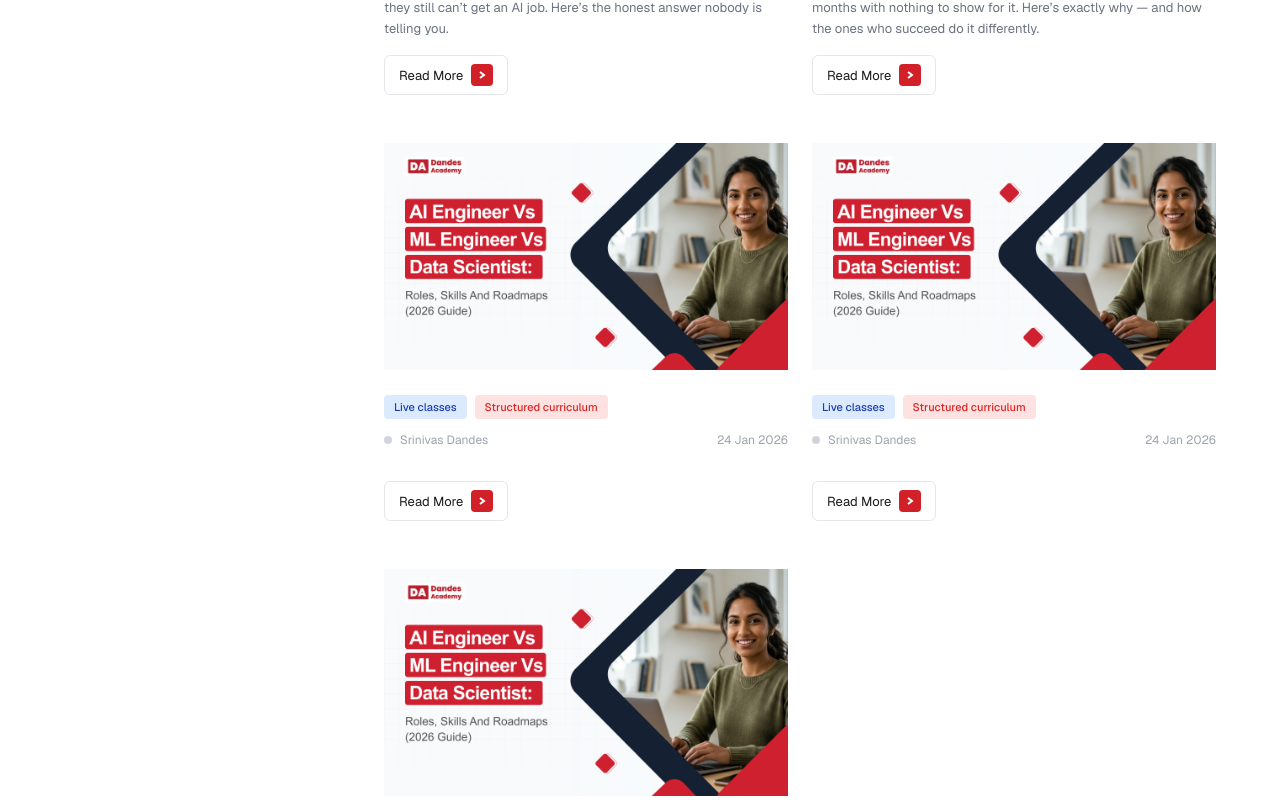
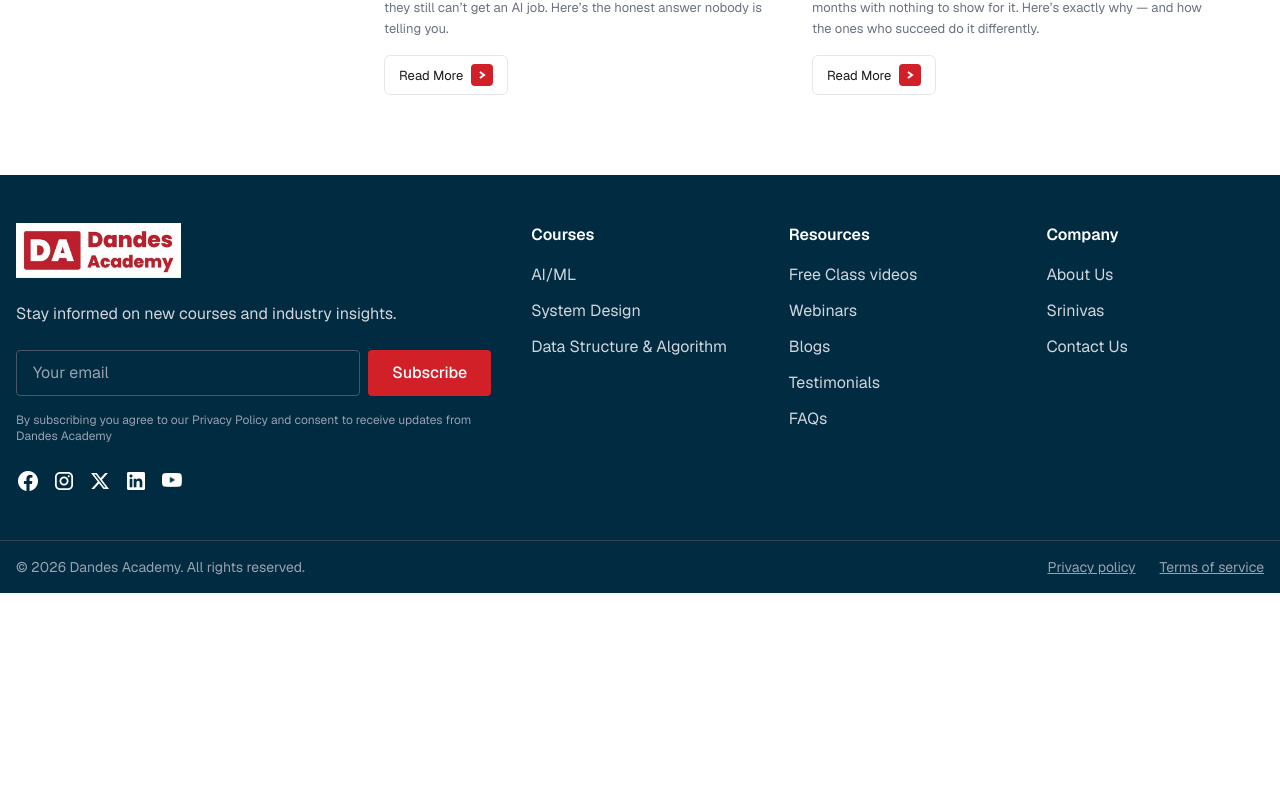
Before and after one commit to srinivas-dande/dandes-website-v1.0, a Next.js app: page /blogs in a window 1280 px wide. Shown: the part 2155-2960 px from the top of the page. After the commit the page ends 2748 px from the top, so only its background shows below. Built offline with nearby package versions, Linux system fonts and the light colour scheme; no server answers; the database is empty.

Commit message:
blogs removed

```diff
--- a/src/app/blogs/blog-listing-section.jsx
+++ b/src/app/blogs/blog-listing-section.jsx
@@ -29,9 +29,7 @@ const allBlogPosts = [
   { id: 4, slug: 'ai-engineer-vs-data-scientist-vs-ml-engineer-vs-data-engineer', image: '/blog/post-4.png', tags: ['Live classes', 'Structured curriculum'], author: 'Srinivas Dandes', date: '24 Jan 2026', title: 'AI Engineer vs Data Scientist vs ML Engineer vs Data Engineer', description: 'These four roles are constantly confused. They pay differently, require different skills, and lead to very different careers. Here’s the definitive breakdown.' },
   { id: 5, slug: 'why-learning-python-alone-will-not-make-you-an-ai-engineer', image: '/blog/post-5.png', tags: ['Live classes', 'Structured curriculum'], author: 'Srinivas Dandes', date: '24 Jan 2026', title: 'Why Learning Python Alone Will Not Make You an AI Engineer', description: 'Every week someone finishes a Python course and wonders why they still can’t get an AI job. Here’s the honest answer nobody is telling you.' },
   { id: 6, slug: 'why-most-ai-learning-journeys-fail-and-how-to-avoid-it', image: '/blog/post-6.png', tags: ['Live classes', 'Structured curriculum'], author: 'Srinivas Dandes', date: '24 Jan 2026', title: 'Why Most AI Learning Journeys Fail And How to Avoid It', description: 'Talented engineers start learning AI every day. Most quit within 6 months with nothing to show for it. Here’s exactly why — and how the ones who succeed do it differently.' },
-  { id: 7, slug: '', image: '/blog/post-7.png', tags: ['Live classes', 'Structured curriculum'], author: 'Srinivas Dandes', date: '24 Jan 2026', title: '', description: '' },
-  { id: 8, slug: '', image: '/blog/post-8.png', tags: ['Live classes', 'Structured curriculum'], author: 'Srinivas Dandes', date: '24 Jan 2026', title: '', description: '' },
-  { id: 9, slug: '', image: '/blog/post-9.png', tags: ['Live classes', 'Structured curriculum'], author: 'Srinivas Dandes', date: '24 Jan 2026', title: '', description: '' },
+
 ]
 
 export function BlogListingSection() {
```
